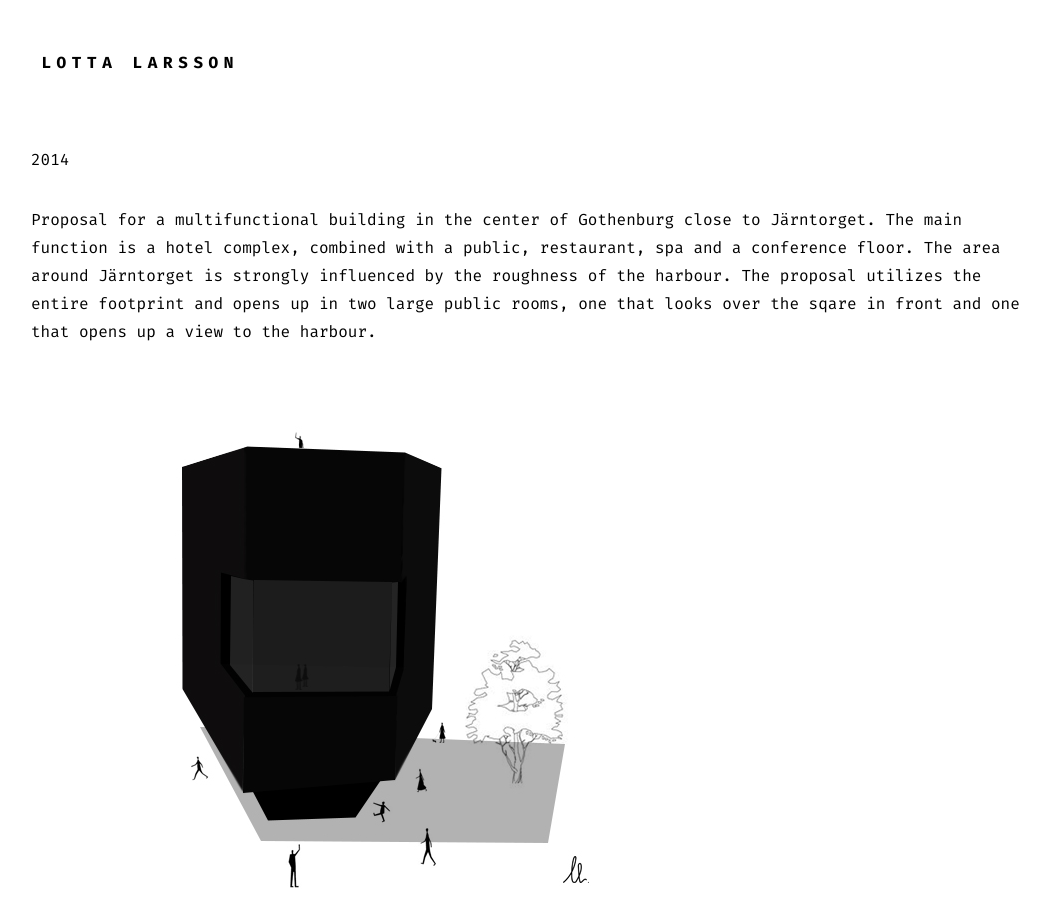
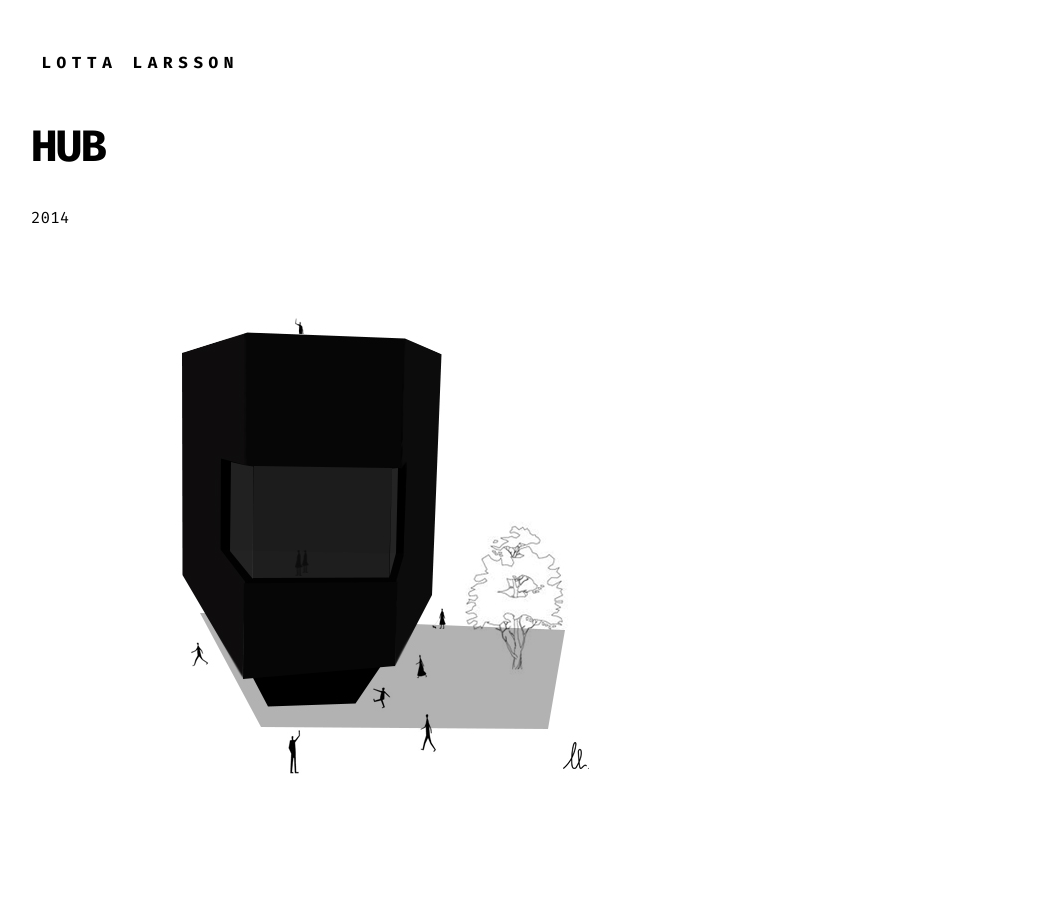
Before and after one commit to lottalarsson/lottalarsson.github.io, a Jekyll site: the page built from _posts/2014-05-10-gothenburg_hotel_conference.md, in a window 1280 px wide and 900 px high. Shown: the whole window, without its empty margins (105-1155 px from the left). Built offline with Jekyll 4.4.1, drawn with Linux system fonts in a browser that asks for light colours; nearby versions of some CDN libraries.

Commit message:
Update 2014-05-10-gothenburg_hotel_conference.md

```diff
--- a/_posts/2014-05-10-gothenburg_hotel_conference.md
+++ b/_posts/2014-05-10-gothenburg_hotel_conference.md
@@ -1,14 +1,9 @@
 ---
-title:  ""
-description: proposal for a hotel, conference and public building, Gothenburg
-image: images/1.jpg
+title:  "HUB"
+description: Järntorget, Gothenburg
+image: images/9.jpg
 layout: post
 ---
-Proposal for a multifunctional building in the center of Gothenburg close to Järntorget.
-The main function is a hotel complex, combined with a public, restaurant, spa and a conference floor.
-The area around Järntorget is strongly influenced by the roughness of the harbour.
-The proposal utilizes the entire footprint and opens up in two large public rooms, one that looks over the sqare in front and
-one that opens up a view to the harbour.
 
 ![Volym seen from Järntorget](/images/1.jpg)
 
```
